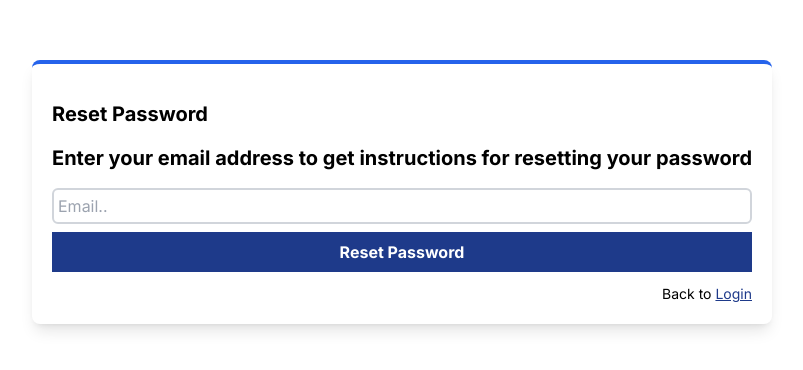
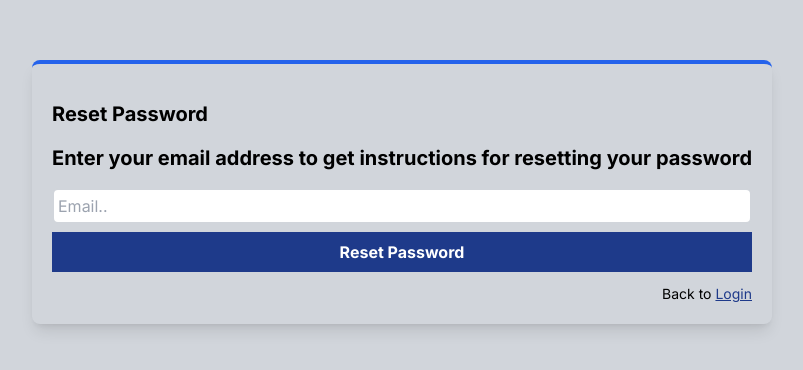
Before and after one commit to Bo-tech237/fake-store, a Next.js app: page /user-auth/forgot-password in a window 1280 px wide. Shown: the part 208-578 px from the top of the page, without its empty margins (238-1041 px from the left). Built offline with nearby package versions, Linux system fonts and the light colour scheme; no server answers; what @xpd/tailwind-3dtransforms would draw is missing.

Commit message:
Add gray bg color

```diff
--- a/src/app/user-auth/forgot-password/page.jsx
+++ b/src/app/user-auth/forgot-password/page.jsx
@@ -34,7 +34,7 @@ export default function ForgotPassword() {
     }
 
     return (
-        <div className="grid place-items-center h-screen">
+        <div className="grid place-items-center bg-gray-300 h-screen">
             <div className="shadow-lg p-5 mx-2 rounded-lg border-t-4 border-blue-600">
                 <h2 className="text-xl font-bold my-4">Reset Password</h2>
                 <h3 className="text-xl font-bold my-4">
--- a/src/app/user-auth/forgot-password/success/page.jsx
+++ b/src/app/user-auth/forgot-password/success/page.jsx
@@ -2,7 +2,7 @@ import Link from 'next/link';
 
 export default function Success() {
     return (
-        <div className="grid place-items-center h-screen">
+        <div className="grid place-items-center bg-gray-300 h-screen">
             <div className="shadow-lg p-5 mx-2 rounded-lg border-t-4 border-blue-600">
                 <h2 className="text-xl font-bold my-4">Password Reset</h2>
                 <h3 className="text-xl font-bold my-4">
```
